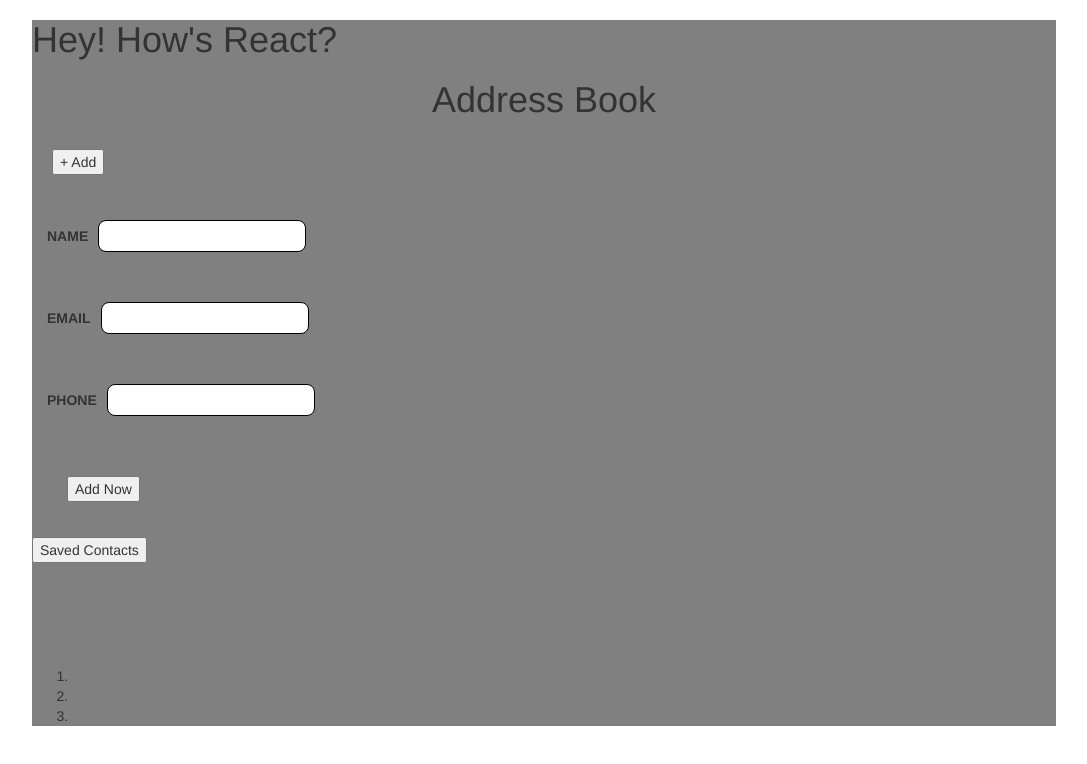
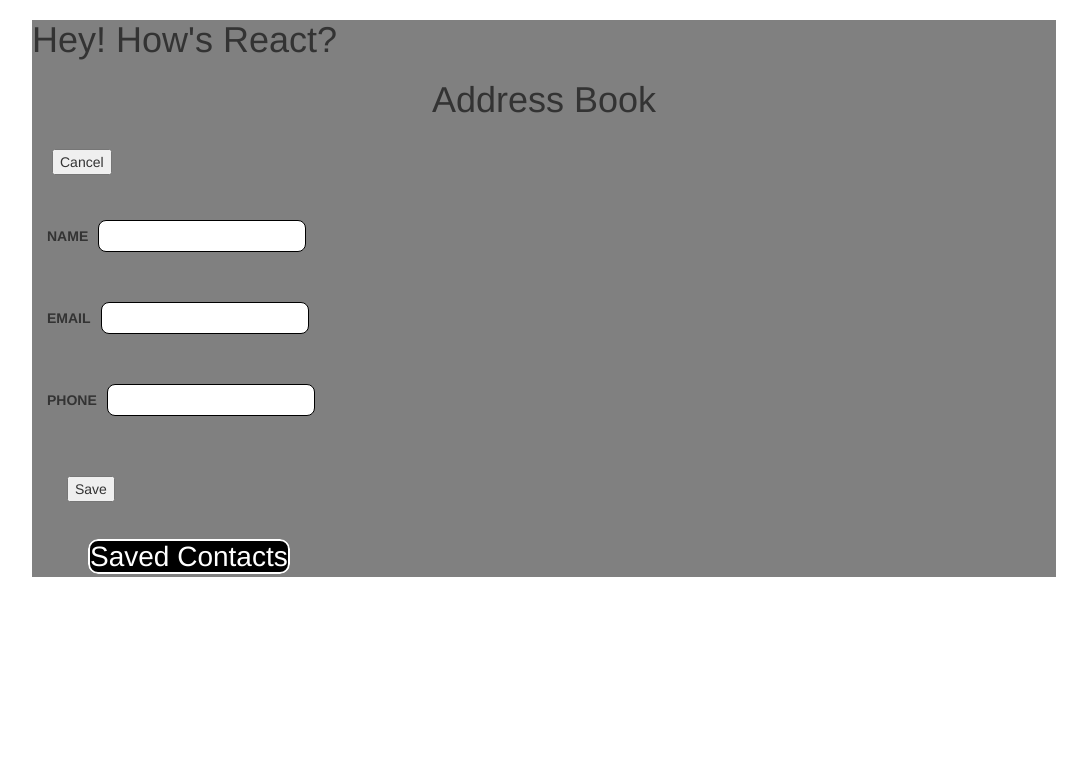
Before and after one commit to colossalboss/AddressBook-ReactJs, a React (Create React App) app: page / in a window 1280 px wide. Shown: the top 764 px of the page, without its empty margins (96-1183 px from the left). Built offline with nearby package versions, Linux system fonts and the light colour scheme.

Commit message:
Improve functionality

```diff
--- a/src/App.css
+++ b/src/App.css
@@ -50,7 +50,7 @@
 
 #details {
   width: 90%;
-  margin: 10% auto;
+  margin: 1% auto;
 }
 
 .bgc {
@@ -58,3 +58,12 @@
   background-color: aliceblue;
   padding: 1.5em;
 }
+
+.link {
+  font-size: 2em;
+  color: white;
+  margin: 0.5em 2em;
+  border: 2px solid #fff;
+  border-radius: 10px;
+  background-color: black;
+}
--- a/src/Buttons.js
+++ b/src/Buttons.js
@@ -6,7 +6,7 @@ import Heading from './Heading';
 const Buttons = ({onClick}) => {
     return (
         <div className="btn-div">
-            <button onClick={onClick}>Add Now</button>
+            <button onClick={onClick}>Save</button>
         </div>
     )
 }
--- a/src/Details.js
+++ b/src/Details.js
@@ -3,7 +3,7 @@ import React from 'react';
 const Details = ({id, onClick}) => {
     return (
         <div>
-            <button onClick={onClick}>Saved Contacts</button>
+            <a href="" className="link" onClick={onClick}>Saved Contacts</a>
             <div id={id}></div>
         </div>
     )
--- a/src/Form.js
+++ b/src/Form.js
@@ -1,9 +1,10 @@
 import React from 'react';
 import InputField from './InputField';
+import Buttons from './Buttons';
 import style from './style';
 
 
-const Form = ({onChange}) => {
+const Form = ({onChange, onClick}) => {
     return (
         <div className="form-div" style={style.display}>
             <InputField label="NAME"
@@ -24,6 +25,7 @@ const Form = ({onChange}) => {
                 id="phone"
                 onChange={onChange} />
 
+            <Buttons onClick={onClick} />
 
         </div>
     )
--- a/src/Heading.js
+++ b/src/Heading.js
@@ -38,6 +38,29 @@ class Heading extends React.Component {
         }
     };
 
+    toggleAddButton = (e) => {
+        let element = document.querySelector('.form-div');
+        element.classList.toggle('hide')
+        if (element.classList.contains('hide')) {
+            e.target.textContent = '+ Add Now';
+        } else {
+            e.target.textContent = 'Cancel';
+        }
+    }
+
+    emptyFields = (grp) => {
+        let {name, email, phone} = this.state;
+
+        grp.forEach(item => {
+            document.getElementById(item).value = '';
+        });
+        this.setState({
+            name: '',
+            email: '',
+            phone: '',
+        })
+    }
+
     saveContact = () => {
         let obj = {};
         if (this.state.name && this.state.email && this.state.phone) {
@@ -47,9 +70,11 @@ class Heading extends React.Component {
             this.state.contacts.push(obj);
             console.log(this.state.contacts);
         }
+        this.emptyFields(['name', 'email', 'phone']);
     };
 
-    displayDetails = () => {
+    displayDetails = (e) => {
+        e.preventDefault();
         let elem = document.getElementById('details');
         elem.textContent = '';
 
@@ -87,21 +112,20 @@ class Heading extends React.Component {
         return (
             <div>
                 <div>
-                    <h1 style={style.heading}>Address Book {name}</h1>
+                    <h1 style={style.heading}>Address Book</h1>
                 </div>
-                <div><button style={style.btn}>+ Add</button></div>
+                <div><button onClick={this.toggleAddButton} style={style.btn}>Cancel</button></div>
 
-                <Form onChange={this.handleChange}/>
-
-                <Buttons onClick={this.saveContact} />
+                <Form onChange={this.handleChange}
+                    onClick={this.saveContact}    />
 
                 <Details id="details"
                     onClick={this.displayDetails}/>
 
-                <List
+                {/* <List
                    name={name}
                    email={email}
-                   phone={phone} />
+                   phone={phone} /> */}
             </div>
         );
     }
```
